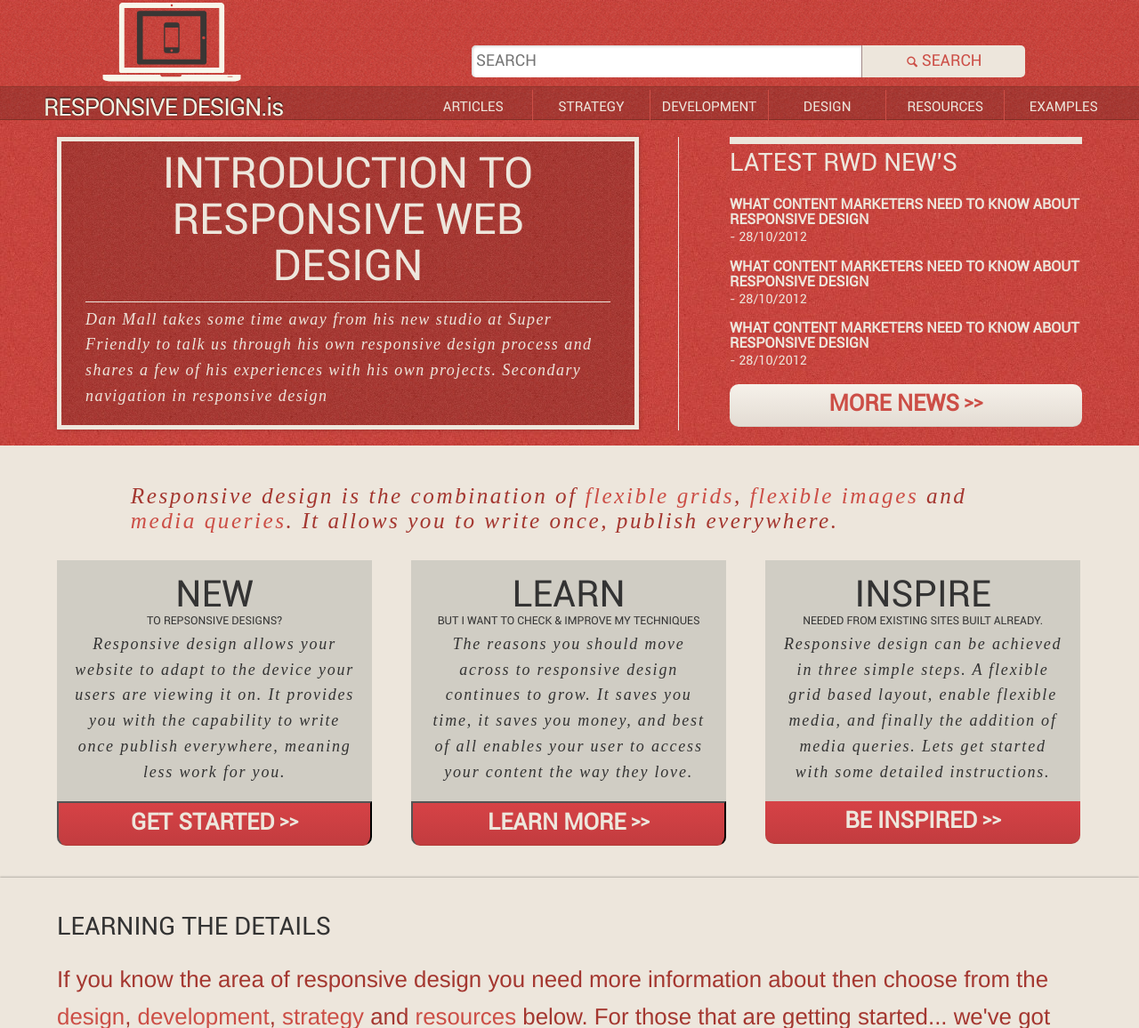
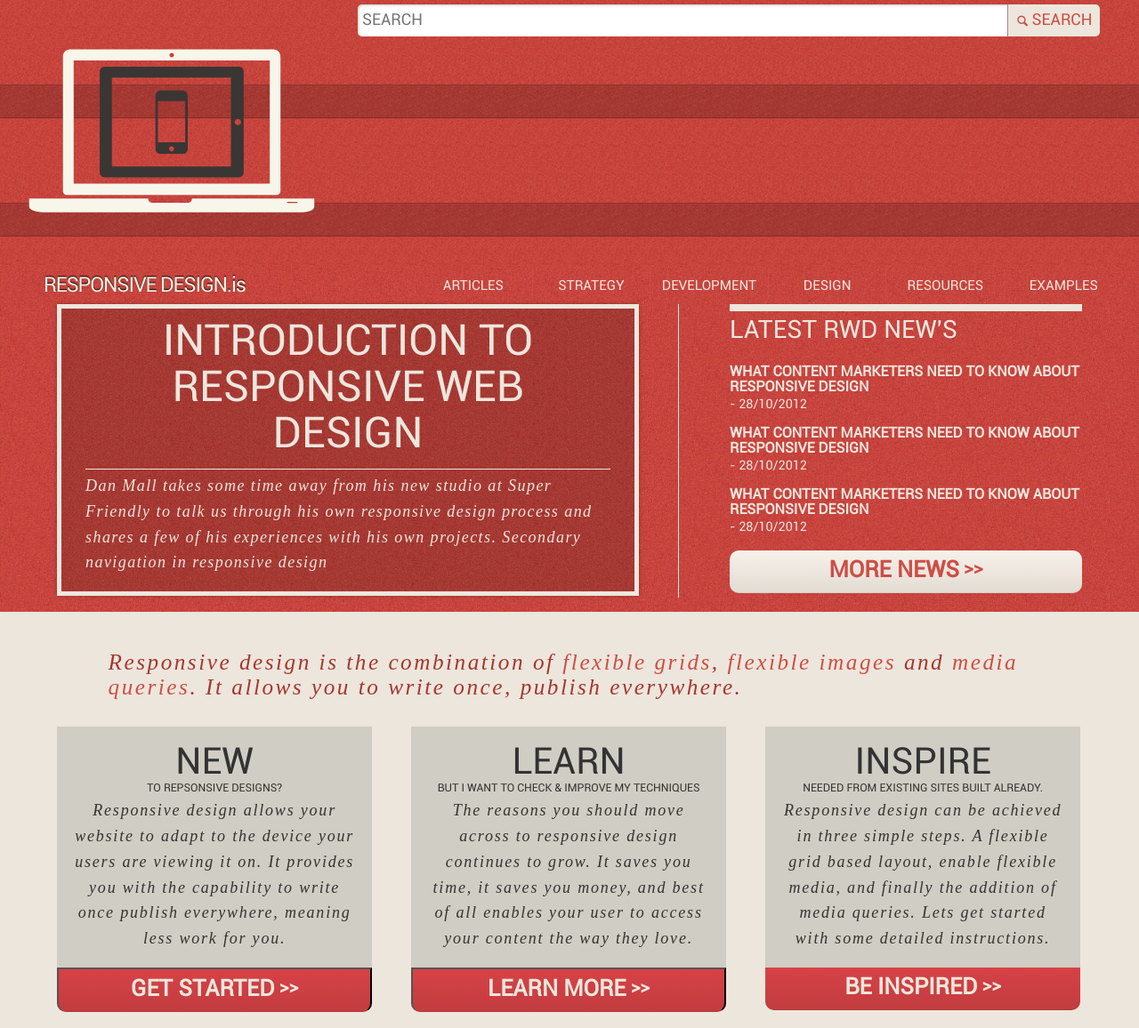
Before and after one commit to justincavery/responsivedesign, a PHP site: page /index.php in a window 1280 px wide. Shown: the top 1156 px of the page at 89% size. Run offline with PHP 8.4, Linux system fonts and the light colour scheme; some libraries are stand-ins or nearby versions.

Commit message:
Header CSS updates to improve search search and logo placements

```diff
--- a/css/global.css
+++ b/css/global.css
@@ -358,9 +358,11 @@ code a[href^=http] { background: none; }
 
 .section { float: left; }
 
-#logo { width: 35.94%; margin: 2px 0.25em 0px; float: left; }
+#logo { width: 35.94%; margin: 0 0.25em 0; float: left; }
 @media (min-width: 37.5em) { #logo { width: 26.54%; } }
 @media (min-width: 64em) { #logo { float: none; } }
+#logo svg { height: 55px; }
+@media (min-width: 37.5em) { #logo svg { height: auto; } }
 #logo svg a { float: left; }
 
 #Laptop { fill: #3A3634; }
@@ -373,35 +375,22 @@ code a[href^=http] { background: none; }
 #Phone { fill: #F8F6EA; }
 @media (min-width: 50em) { #Phone { fill: #3A3634; } }
 
-/* Do the SVG Logo at the end, add .no-svg to the rules above
-#logo {
-	width: 35.94%;
-	margin: 15px 0.25em 3px;
-	float:left;
-	@include breakpoint(phablet){
-		width: 10.04%;
-		height:75px;}
-	@include breakpoint(tablet){
-}
-	@include breakpoint(laptop){
-		float:none;}
-}
-*/
-#rwdis { position: absolute; width: 100%; padding: 0; font-family: "RobotoRegular", helvetica, sans-serif; letter-spacing: -0.05em; font-size: 1.3em; text-align: center; }
-#rwdis a { color: #f2f0e0; font-size: 1.17em; text-shadow: 0px -1px 1px #040404; text-align: right; }
-@media (min-width: 37.5em) { #rwdis { font-size: 2em; } }
+#rwdis { position: absolute; width: 53%; padding: 5px 0; font-family: "RobotoRegular", helvetica, sans-serif; letter-spacing: -0.05em; font-size: 1.9em; text-align: right; right: 3%; }
+#rwdis a { color: #f2f0e0; text-shadow: 0px -1px 1px #040404; text-align: right; }
+@media (min-width: 37.5em) { #rwdis { text-align: center; font-size: 2em; width: 70%; } }
 @media (min-width: 50em) { #rwdis { position: initial; float: right; width: 61%; text-align: right; padding: 0 1em; margin-top: 5px; } }
 @media (min-width: 64em) { #rwdis { text-align: left; position: relative; width: 69%; font-size: 1.3em; left: 0; float: left; top: 6px; } }
 
-header .search { float: right; width: 60%; }
+header .search { float: left; width: 100%%; }
+@media (min-width: 37.5em) { header .search { width: 70%; } }
 
 .advanced-rwd .search { float: left; position: relative; }
 
-.search { width: 50%; padding: 0.25em 0 0.25em 0.7em; margin-top: 46px; font-family: "RobotoRegular", helvetica, sans-serif; }
-.search input { width: 60%; border-right: 1px solid #a38a89; border-top-right-radius: 0px; -moz-border-radius-top-right: 0px; -webkit-border-top-right-radius: 0px; border-bottom-right-radius: 0px; -moz-border-radius-bottom-right: 0px; -webkit-border-bottom-right-radius: 0px; }
-.search button { width: 25%; color: #cc4e46; background-repeat: no-repeat; background-position: 2px 7px; }
+.search { padding: 0.25em 0 0.25em 0.7em; font-family: "RobotoRegular", helvetica, sans-serif; }
+.search input { width: 85%; border-right: 1px solid #a38a89; border-top-right-radius: 0px; -moz-border-radius-top-right: 0px; -webkit-border-top-right-radius: 0px; border-bottom-right-radius: 0px; -moz-border-radius-bottom-right: 0px; -webkit-border-bottom-right-radius: 0px; }
+.search button { width: 12%; color: #cc4e46; background-repeat: no-repeat; background-position: 2px 7px; }
 .search button span[data-icon]::before { color: #cc4e46; }
-@media (min-width: 37.5em) { .search { width: 71%; } }
+@media (min-width: 37.5em) { .search { width: 70%; } }
 
 .mobile-nav { display: block; float: right; margin-right: 5%; height: 2em; text-transform: uppercase; }
 .mobile-nav a { color: #ede6dc; }
@@ -476,7 +465,7 @@ end this may need to be added */ }
 
 .home-cta { float: left; width: 100%; padding: .25em 1em; padding-top: 1em; }
 .home-cta a h2 { display: block; width: 100%; border-radius: 15px; background-color: #cc4e46; background-image: -webkit-gradient(linear, left top, left bottom, from(#d64246), to(#c23c3f)); background-image: -webkit-linear-gradient(top, #d64246, #c23c3f); background-image: -moz-linear-gradient(top, #d64246, #c23c3f); background-image: -o-linear-gradient(top, #d64246, #c23c3f); background-image: -ms-linear-gradient(top, #d64246, #c23c3f); background-image: linear-gradient(top, #d64246, #c23c3f); filter: progid:DXImageTransform.Microsoft.gradient(GradientType=0,StartColorStr='#d64246', EndColorStr='#c23c3f'); color: #ede6dc; font-size: 1.8em; text-transform: uppercase; padding: .35em 1em .2em 1em; font-family: "RobotoRegular", helvetica, sans-serif; text-align: center; text-shadow: 0px -1px 1px #333; }
-.home-cta span { padding: 1em; font-family: "museo-slab", serif; font-style: italic; color: #ede6dc; font-size: 1.4em; display: block; letter-spacing: .1em; }
+.home-cta span { padding: 1em 0; font-family: "museo-slab", serif; font-style: italic; color: #ede6dc; font-size: 1.4em; display: block; letter-spacing: .1em; }
 @media (max-width: 37.5em) { .home-cta span { padding-top: 0.5em; border-top: 2px solid; } }
 
 .rwd-sections { box-shadow: 0px -1px 2px rgba(0, 0, 0, 0.25); float: left; width: 100%; padding: 1em; }
--- /dev/null
+++ b/css/ie.css
@@ -0,0 +1 @@
+/* Welcome to Compass. Use this file to write IE specific override styles. Import this file using the following HTML or equivalent: <!--[if IE]> <link href="/stylesheets/ie.css" media="screen, projection" rel="stylesheet" type="text/css" /> <![endif]--> */
--- a/sass/global.scss
+++ b/sass/global.scss
@@ -111,7 +111,7 @@ code  a[href^=http] {
 
 #logo {
 	width: 35.94%;
-	margin: 2px 0.25em 0px;
+	margin: 0 0.25em 0;
 	float:left;
 	@include breakpoint(phablet){
 		width: 26.54%;}
@@ -121,7 +121,13 @@ code  a[href^=http] {
 	@include breakpoint(laptop){
 		float:none;
 	}
-	svg a {float:left} // adjusts the height of the navigation bar.
+	svg {
+		height:55px;
+		@include breakpoint(phablet){
+			height:auto;
+		}
+	a {float:left} // adjusts the height of the navigation bar.
+	}
 }
 
 // Logo Styles
@@ -150,37 +156,24 @@ code  a[href^=http] {
 }
 }
 
-/* Do the SVG Logo at the end, add .no-svg to the rules above
-#logo {
-	width: 35.94%;
-	margin: 15px 0.25em 3px;
-	float:left;
-	@include breakpoint(phablet){
-		width: 10.04%;
-		height:75px;}
-	@include breakpoint(tablet){
-}
-	@include breakpoint(laptop){
-		float:none;}
-}
-*/
-
 #rwdis {
 	position:absolute;
-	width: 100%;
-	padding: 0;
+	width: 53%;
+	padding: 5px 0;
 	font-family: $roboto;
 	letter-spacing: -0.05em;
-	font-size: 1.3em;
-	text-align: center;
+	font-size: 1.9em;
+	text-align:right;
+	right:3%;
 	a {
 	color: #f2f0e0;
-	font-size: 1.17em;
 	text-shadow: 0px -1px 1px #040404;
 	text-align: right;
 	}
 	@include breakpoint(phablet){
+		text-align: center;
 		font-size:2em;
+		width: 70%;
 	}
 	@include breakpoint(tablet){
 		position: initial;
@@ -192,33 +185,32 @@ code  a[href^=http] {
 	}
 
 header .search {
-		float:right;
-		width: 60%;
+		float:left;
+		width: 100%%;
+		@include breakpoint(phablet){width:70%;}
 	}
 .advanced-rwd .search {
 	float:left;
 	position: relative;
 }
 .search {
-	width: 50%;
 	padding: 0.25em 0 0.25em 0.7em;
-	margin-top:46px;
 	font-family: $roboto;
 			input {
-				width: 60%;
+				width: 85%;
 				border-right: 1px solid #a38a89;
 						@include rounded(top-right, 0px);
 						@include rounded(bottom-right, 0px);
 			}
 			button {
-				width:25%;
+				width:12%;
 				color:$red;
 				background-repeat: no-repeat;
 				background-position: 2px 7px;
 				span[data-icon]::before {color:$red;}
 
 			}
-	@include breakpoint(phablet){width:71%;}
+	@include breakpoint(phablet){width:70%;}
 }
 
 .mobile-nav {
@@ -379,9 +371,8 @@ nav {
 }
 
 
+@import "search";
 
-
-@import "search";
 .home-cta span.cta-white {
 	color:$blockquote-color;
 }
@@ -409,7 +400,7 @@ nav {
 			}
 		}
 	span {
-		padding: 1em;
+		padding: 1em 0;
 		font-family: $museo;
 		font-style: italic;
 		color:$pale;
```
Also changed, not shown: css/screen.css (added, +17 -0 lines), 1 other file.
